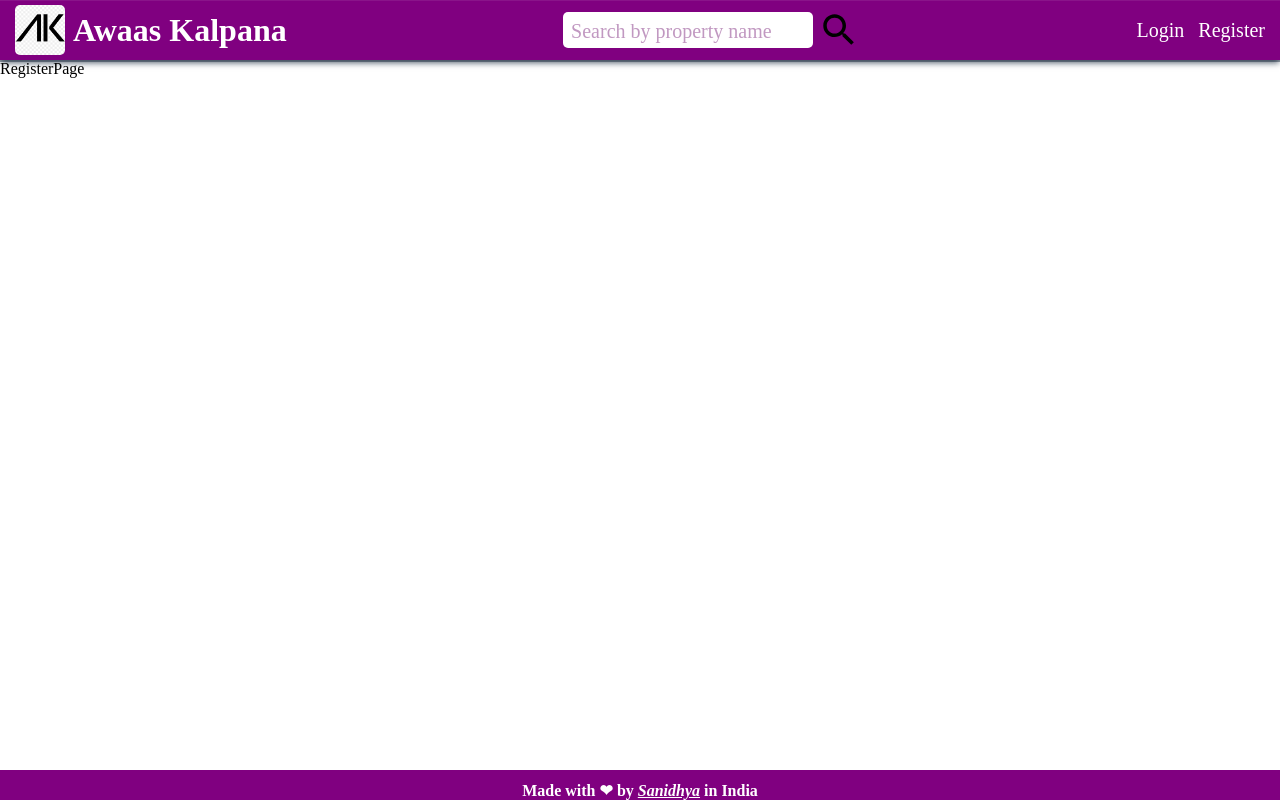
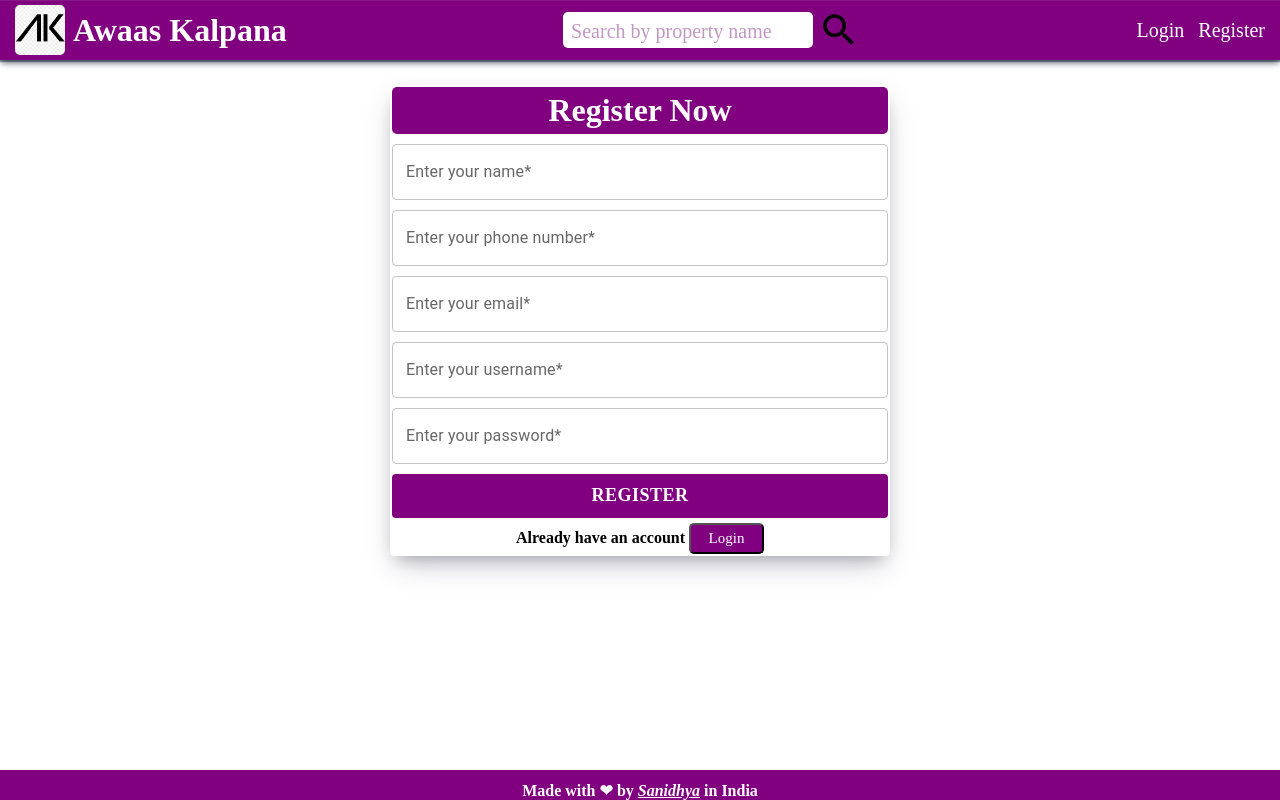
Before and after one commit to sanidhiya-khandelwal/Awaas-Kalpana, a React (Vite) app: page /register in a window 1280 px wide. Built offline with nearby package versions, Linux system fonts and the light colour scheme.

Commit message:
feat: registration form ui

```diff
--- a/src/App.css
+++ b/src/App.css
@@ -106,6 +106,49 @@ header {
   }
 }
 
+/* REGISTER PAGE */
+.register-page {
+  height: calc(100vh - 100px);
+  max-width: 80%;
+  text-align: center;
+  margin: auto;
+}
+
+.register-container {
+  margin: 25px 0px;
+}
+
+.register-form {
+  max-width: 500px;
+  margin: auto;
+  box-shadow: rgba(50, 50, 93, 0.25) 0px 13px 27px -5px, rgba(0, 0, 0, 0.3) 0px 8px 16px -8px;
+  padding: 2px;
+  border-radius: 4px;
+}
+
+.register-form h1 {
+  margin-bottom: 10px;
+  color: white;
+  background-color: purple;
+  border-radius: 5px;
+  width: 100%;
+  padding: 5px;
+}
+
+.customizedButton {
+  background-color: #800080;
+  padding: 5px;
+  border-radius: 5px;
+  color: white;
+  width: 75px;
+  font-size: 15px;
+  font-family: cursive;
+}
+
+.customizedButton:hover {
+  cursor: pointer;
+}
+
 
 
 /* FOOTER */
--- a/src/pages/RegisterPage.jsx
+++ b/src/pages/RegisterPage.jsx
@@ -1,8 +1,24 @@
+import { Button, FormControl, TextField } from '@mui/material'
 import React from 'react'
 
 const RegisterPage = () => {
     return (
-        <div>RegisterPage</div>
+        <div className="register-page">
+            <div className="register-container">
+                <div className="register-form">
+                    <h1>Register Now</h1>
+                    <FormControl fullWidth>
+                        <TextField id="outlined-basic" label="Enter your name*" variant="outlined" style={{ marginBottom: '10px' }} />
+                        <TextField id="outlined-basic" label="Enter your phone number*" variant="outlined" type='number' style={{ marginBottom: '10px' }} />
+                        <TextField id="outlined-basic" label="Enter your email*" variant="outlined" type='email' style={{ marginBottom: '10px' }} />
+                        <TextField id="outlined-basic" label="Enter your username*" variant="outlined" type='text' style={{ marginBottom: '10px' }} />
+                        <TextField id="outlined-basic" label="Enter your password*" variant="outlined" type='password' style={{ marginBottom: '10px' }} />
+                        <Button color="secondary" style={{ backgroundColor: '#800080', color: 'white', marginBottom: '5px', fontWeight: 900, fontFamily: 'cursive', fontSize: '18px' }}>Register</Button>
+                        <h4>Already have an account <button className='customizedButton'>Login</button></h4>
+                    </FormControl>
+                </div>
+            </div>
+        </div>
     )
 }
 
```
